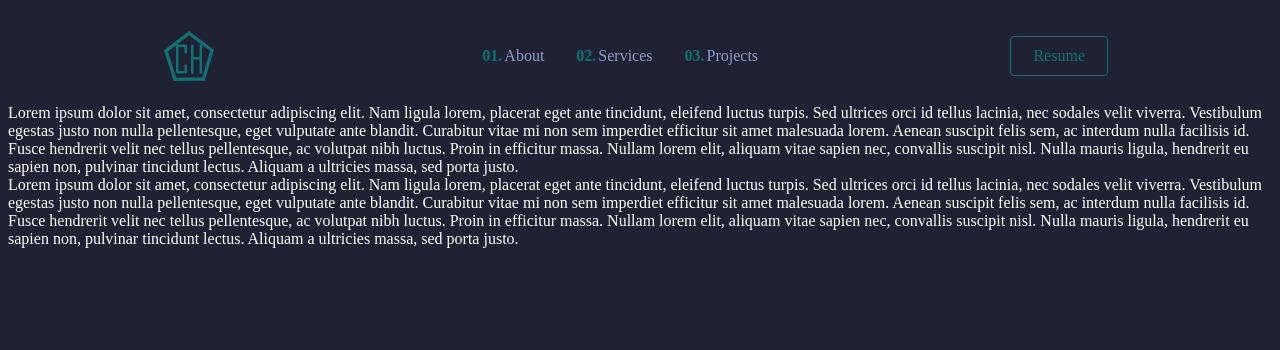
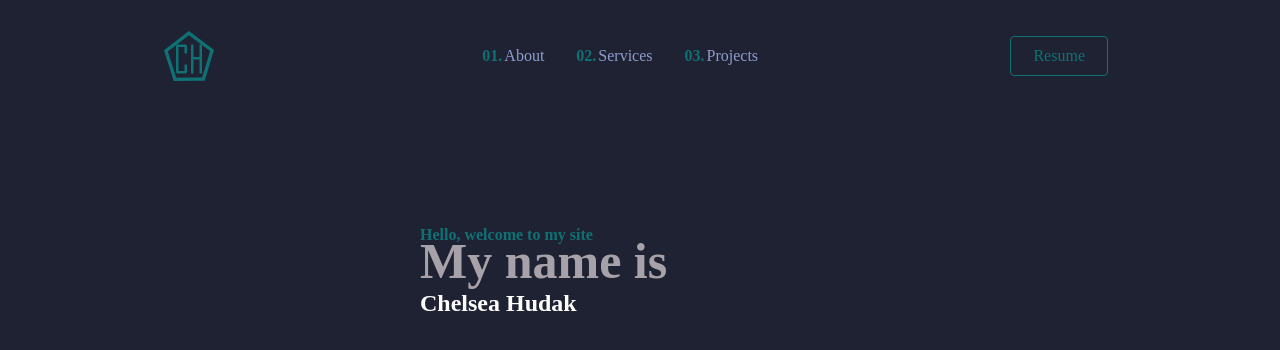
Before and after one commit to Shyflowerrs/React-Portfolio, a React (Create React App) app: page / in a window 1280 px wide. Shown: the top 350 px of the page. Built offline with nearby package versions, Linux system fonts and the light colour scheme.

Commit message:
added homepage
homepage

```diff
--- a/src/App.js
+++ b/src/App.js
@@ -1,6 +1,7 @@
 
 import Section from './Components/Section/index.js'
 import Navbar from './Components/Navbar/index';
+import Header from './Components/Header/index';
 import { BrowserRouter as Router, Routes, Route} from "react-router-dom"
 
 
@@ -8,8 +9,9 @@ function App() {
   return (
     <Router>
       <Navbar />
+      <Header />
       <Routes>
-        <Route path="/" element={<Section/>}></Route>
+        {/* <Route path="/" element={<Section/>}></Route> */}
       </Routes>
     </Router>
   );
--- /dev/null
+++ b/src/Components/Header/Header.js
@@ -0,0 +1,15 @@
+import styled from 'styled-components'
+
+export const HeadSection = styled.header
+  `
+  margin: auto;
+  width: 50vw;
+  padding: 10px;
+  line-height:10px
+  `;
+
+  export const HeadParagraph = styled.section
+  `
+  margin:auto;
+  padding:100px;
+  `;
--- /dev/null
+++ b/src/Components/Header/index.js
@@ -0,0 +1,23 @@
+import React, { useState } from 'react'
+import '../../CSS/index.css'
+import {HeadSection, HeadParagraph} from './Header'
+const BiggerBold = {
+  fontSize: "50px",
+  paddingTop: "100px",
+  color: "#a7a2a9"
+};
+const Header = () => {
+  return (
+    <>
+      <HeadSection>
+        <HeadParagraph>
+          <p><b>Hello, welcome to my site</b></p>
+          <b style={BiggerBold}> My name is</b>
+          <h1>Chelsea Hudak</h1>
+        </HeadParagraph>
+      </HeadSection>
+    </>
+  )
+}
+
+export default Header;
--- a/src/Components/Section/index.js
+++ b/src/Components/Section/index.js
@@ -1,6 +1,5 @@
 import React, { useState } from 'react'
 import {MainSection, CardOne, CardParagraph, CardTwo} from './section.js'
-import { useNavigate } from "react-router-dom"
 import '../../CSS/index.css'
 const Section = () => {
   return (
--- a/src/Components/Section/section.js
+++ b/src/Components/Section/section.js
@@ -1,16 +1,23 @@
 import styled from 'styled-components'
 
 export const MainSection = styled.section`
-
+  background:#fff;
+  display: flex;
+  width:50vw;
+  margin:auto;
+  height:50vw;
 `;
 
 export const CardOne = styled.section`
+  color:#000;
+`;
 
-`;
+
+
 export const CardParagraph = styled.section`
 
 `;
 
 export const CardTwo = styled.section`
-
+color:#000;
 `;
```
Also changed, not shown: package.json (+7 -0 lines), 1 other file (tests, documents, lock files or other folders).
